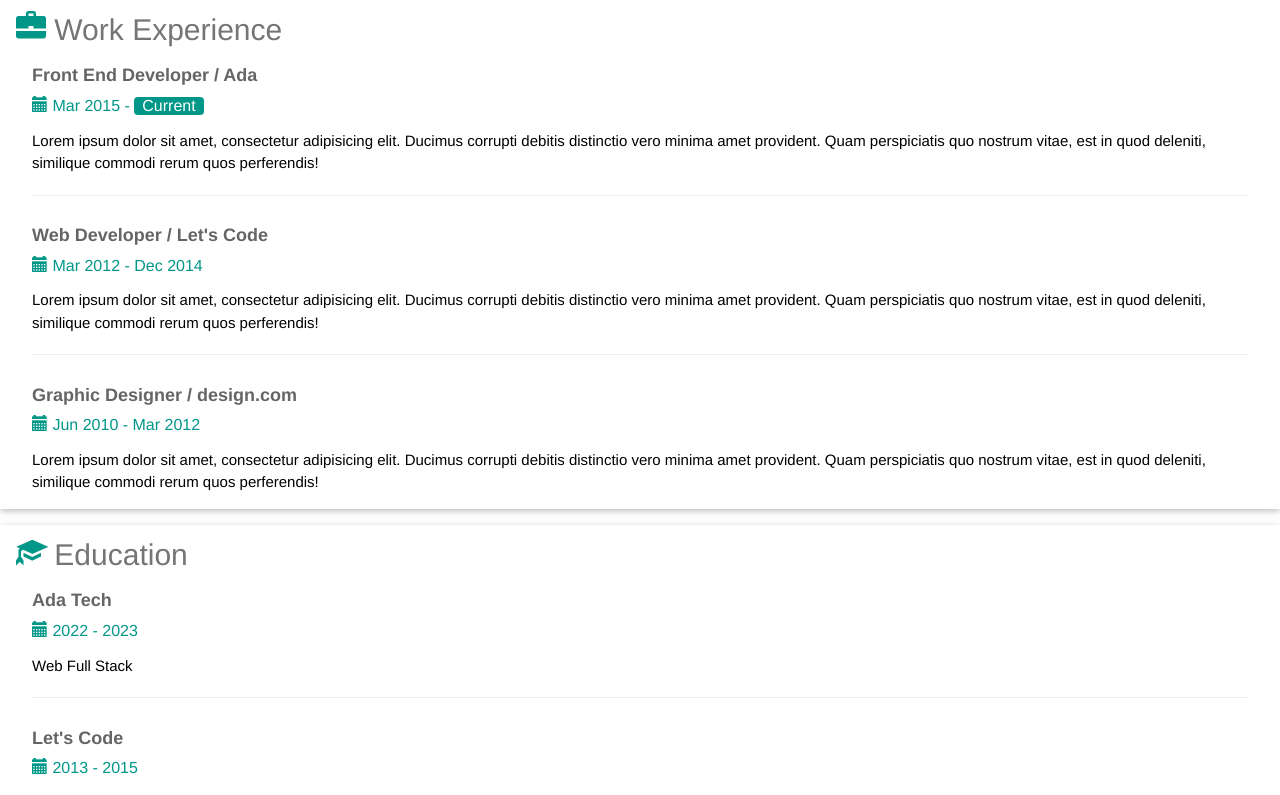
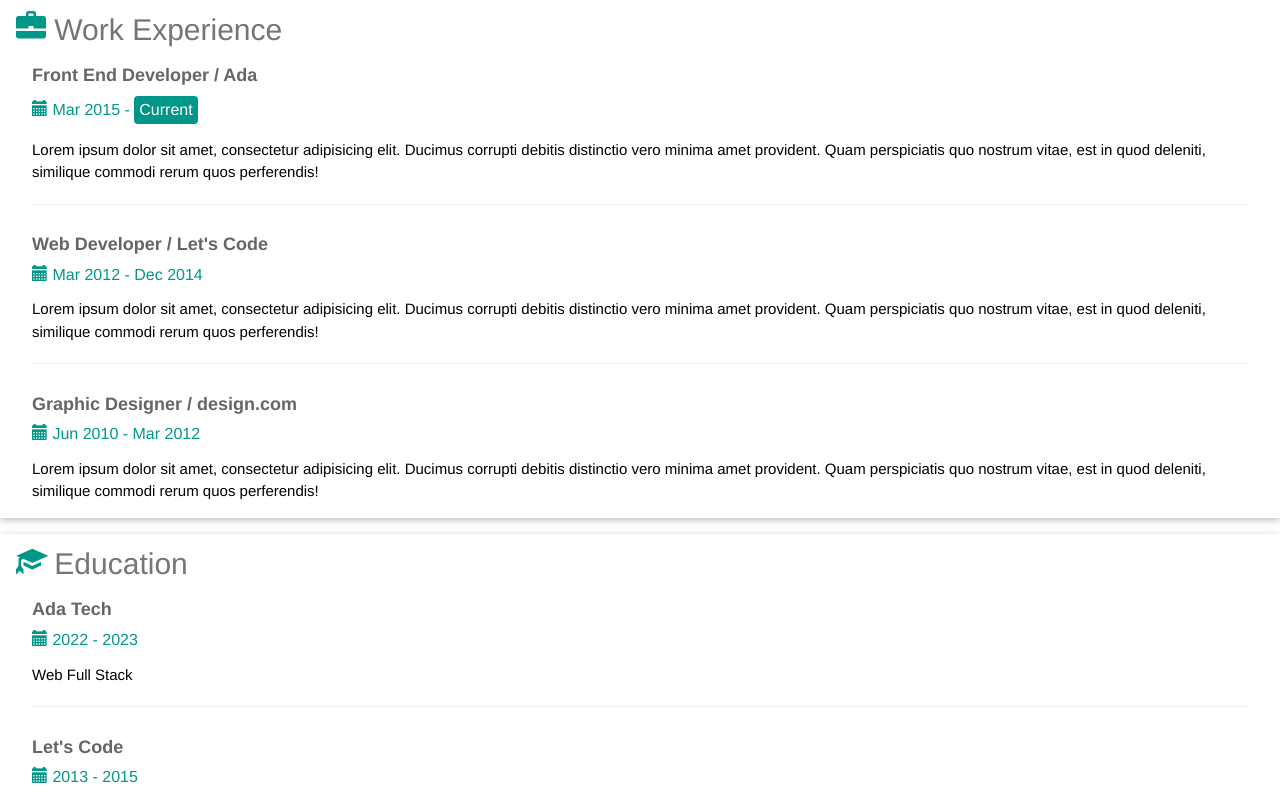
Before and after one commit to LucasGdosR/Santander_Coders_Angular_1, an Angular app in the folder curriculo/: page / in a window 1280 px wide. Shown: the top 795 px of the page. Built offline with nearby package versions, Linux system fonts and the light colour scheme; what ngx-mask would draw is missing.

Commit message:
Adiciona padding ao "current"

```diff
--- a/curriculo/src/app/components/right-column/work-experience/work-experience.component.html
+++ b/curriculo/src/app/components/right-column/work-experience/work-experience.component.html
@@ -3,7 +3,7 @@
   <h2 class="w3-text-grey w3-padding-16"><span class="glyphicon glyphicon-briefcase fa-fw w3-margin-right w3-xxlarge w3-text-teal"></span> Work Experience</h2>
   <div class="w3-container">
     <h5 class="w3-opacity"> <b>Front End Developer / Ada</b></h5>
-    <h6 class="w3-text-teal"><span class="glyphicon glyphicon-calendar"></span> Mar 2015 - <span class="w3-tag w3-teal w3-round">Current</span></h6>
+    <h6 class="w3-text-teal"><span class="glyphicon glyphicon-calendar"></span> Mar 2015 - <span class="w3-tag w3-teal w3-round p-2">Current</span></h6>
     <p>Lorem ipsum dolor sit amet, consectetur adipisicing elit. Ducimus corrupti debitis distinctio vero minima amet provident. Quam perspiciatis quo nostrum vitae, est in quod deleniti, similique commodi rerum quos perferendis!</p>
     <hr>
   </div>
```
